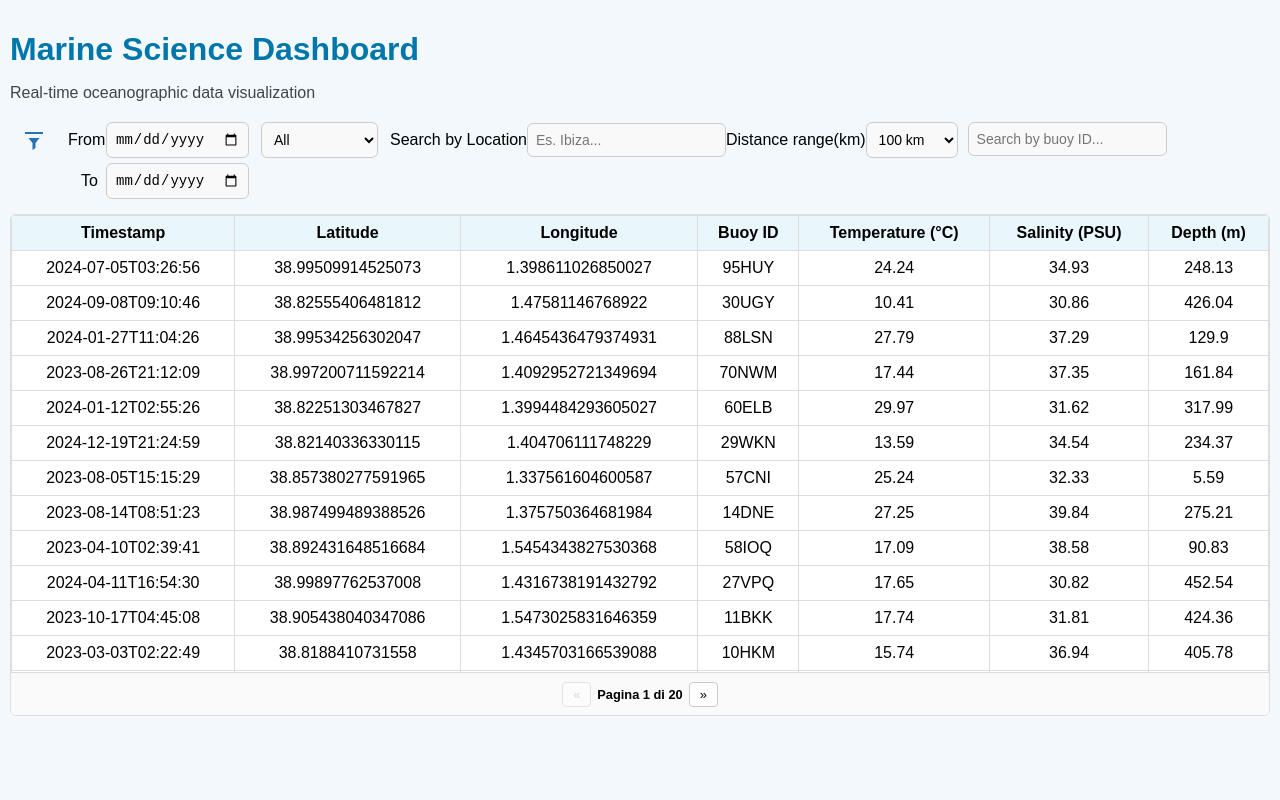
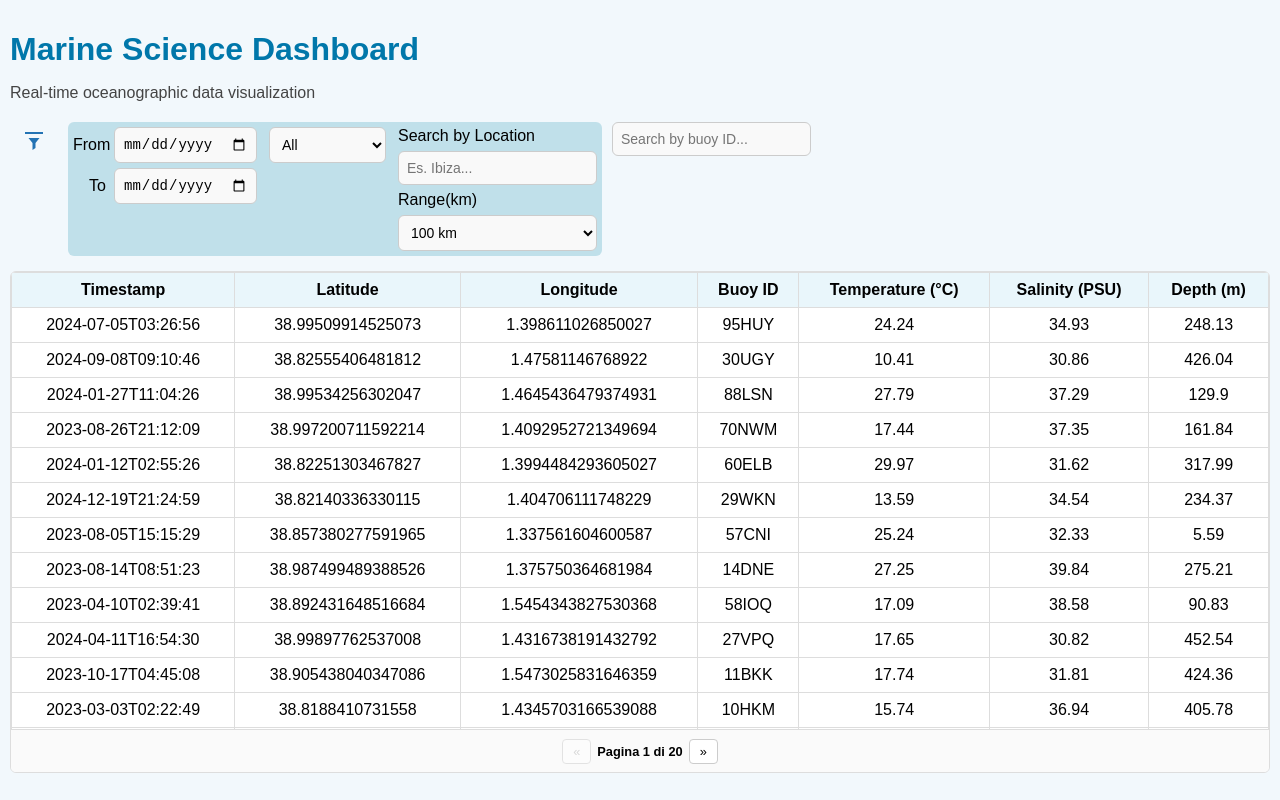
Before and after one commit to Ivanettoss/MarineDashboard, a Vue app: page / in a window 1280 px wide. Both pictures are taken after a click on the button "Mostra o nascondi i filtri". Shown: the top 800 px of the page. Built offline with nearby package versions, Linux system fonts and the light colour scheme.

Commit message:
FIlters Design Update

```diff
--- a/dashstyle.css
+++ b/dashstyle.css
@@ -43,10 +43,18 @@ body {
 
 .dateline label {
   display: inline-block;
-  width: 30px;
+  width: 33px;
   text-align: right;
 
 }
+
+
+.location-filter {
+    display: flex;
+    flex-direction: column;
+    gap: 6px; /* spazio verticale tra label/input/select */
+}
+
 .toggle-button {
   padding: 6px 12px;
   font-size: 14px;
@@ -61,18 +69,22 @@ body {
   flex-wrap: wrap;
   gap: 12px;
   align-items: flex-start;
+  background-color: #7dbfd16d;
+  padding: 5px;
+  border-radius: 6px;
+  border:3px;
 }
 
 .icon {
   width: 24px;
   height: 24px;
   fill: currentColor;
-  color: #2373b4; /* es. text-gray-600 */
+  color: #2373b4;
   transition: color 0.2s ease;
 }
 
 .icon:hover {
-  color: #7d9dd1; /* es. text-blue-500 */
+  color: #7d9dd1;
 }
 
 input[type="text"],
@@ -89,7 +101,7 @@ select {
 .table-wrapper {
   display: flex;
   flex-direction: column;
-  max-height: 500px; /* Regolabile */
+  max-height: 500px;
   background: white;
   border: 1px solid #ddd;
   border-radius: 6px;
@@ -101,7 +113,7 @@ select {
   flex: 1;
 }
 
-/* Tabella dentro table-section */
+
 table {
   border-collapse: collapse;
   width: 100%;
--- a/src/App.vue
+++ b/src/App.vue
@@ -37,16 +37,15 @@
 
     <div class="location-filter">
     <label for="locationInput">Search by Location</label>
-    <input  v-model="locationInput" type="text"id="locationInput" placeholder="Es. Ibiza..."
+    <input  v-model="locationInput" type="text" id="locationInput" placeholder="Es. Ibiza..."
     />
 
-    <label for="rangeSelect">Distance range(km)</label>
+    <label for="rangeSelect">Range(km)</label>
     <select v-model="distanceRange" id="rangeSelect">
       <option :value="10">10 km</option>
       <option :value="100">100 km</option>
       <option :value="1000">1000 km</option>
     </select>
-
   </div>
 
   </div>
```
